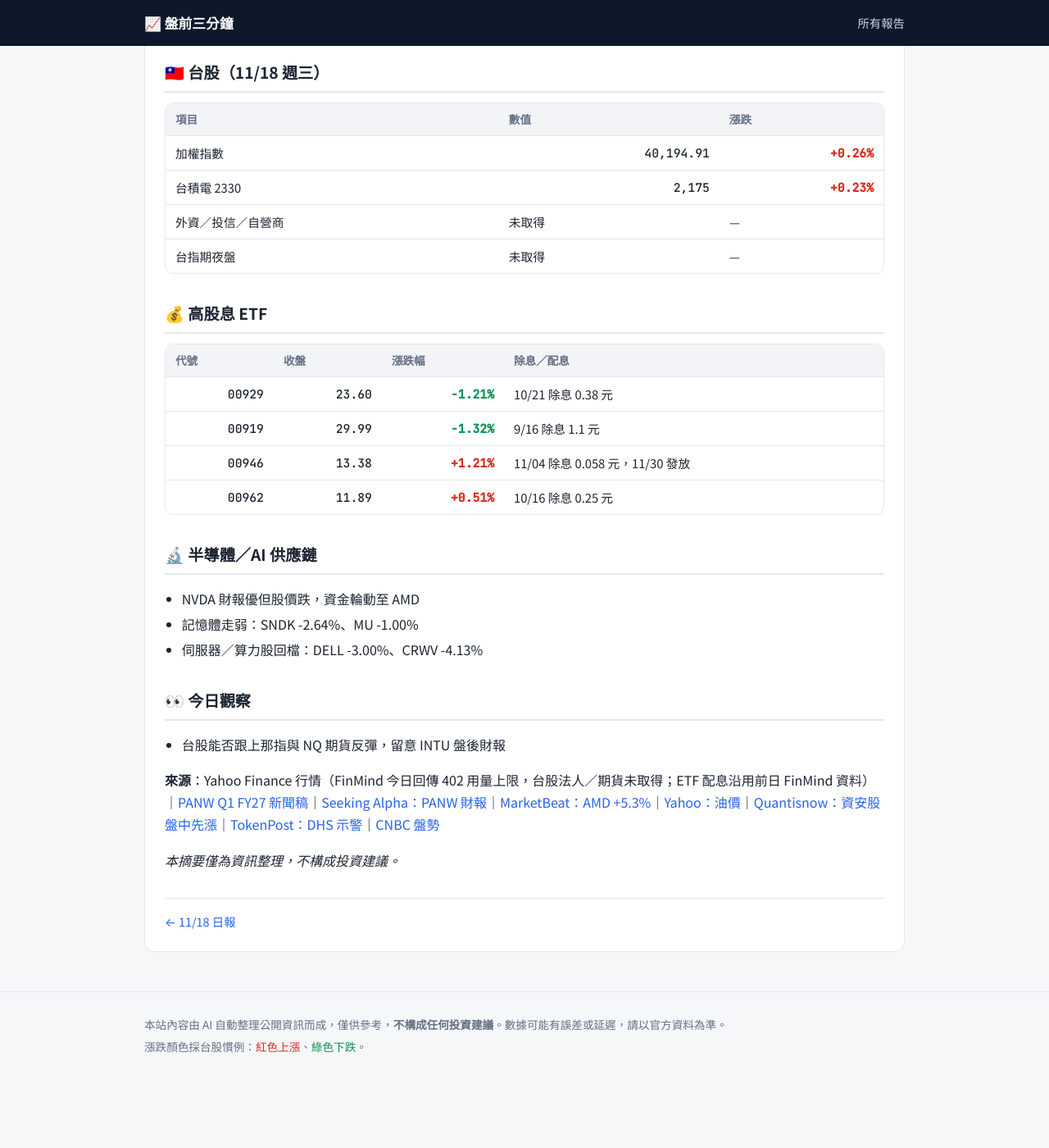
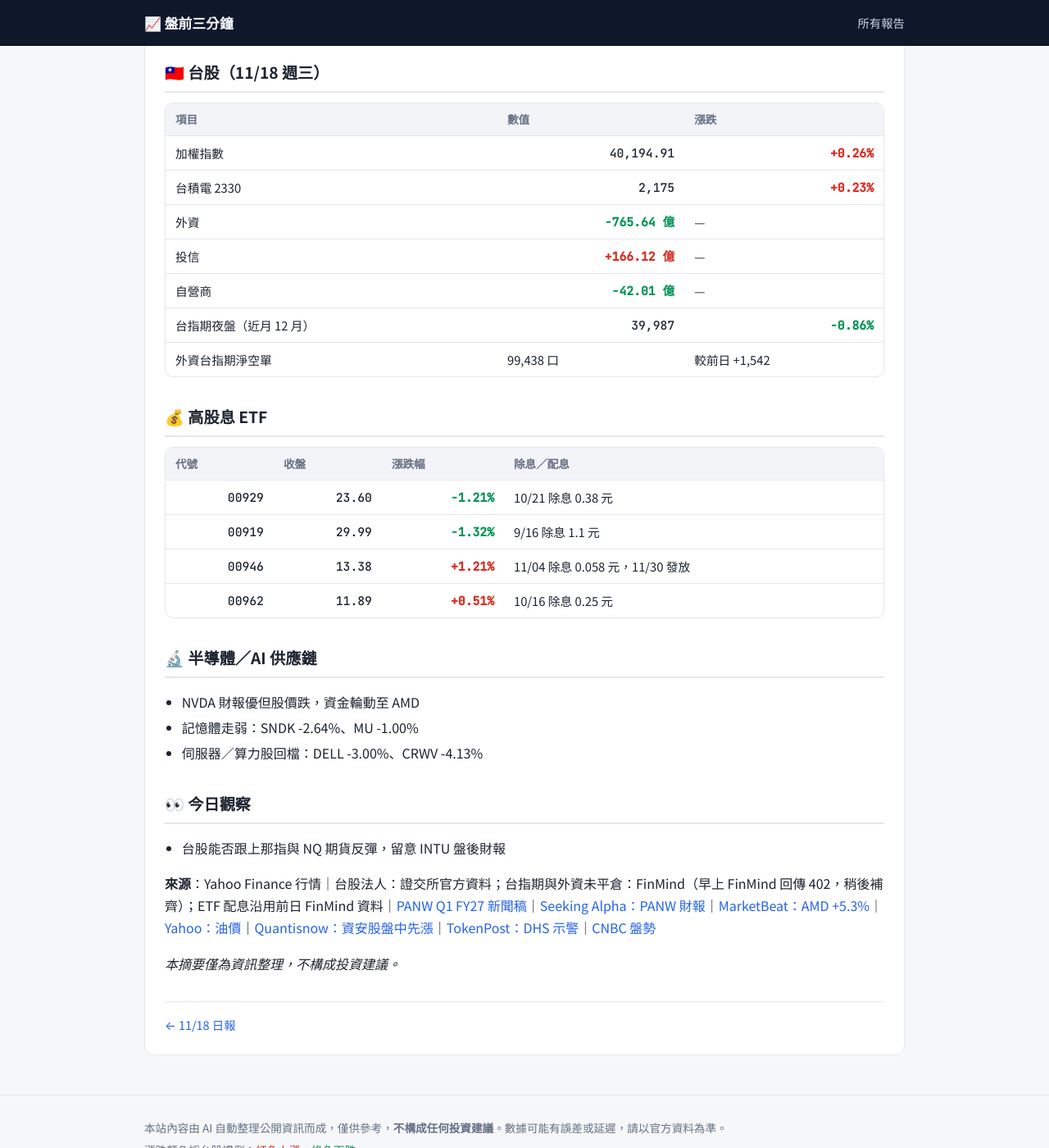
Before and after one commit to Hero7749/daily-report, a Jekyll site: the page built from _posts/2026-11-19-market.md, in a window 1280 px wide and 1400 px high, scrolled down 2225 px. Shown: the whole window at 82% size. Built offline with Jekyll 4.4.1, drawn with Linux system fonts in a browser that asks for light colours; before the commit the page ends 3558 px from its top, so only the background shows below that.

Commit message:
更新 2026-11-19 投資市場摘要：補上台股法人與期貨資料

```diff
--- a/_posts/2026-11-19-market.md
+++ b/_posts/2026-11-19-market.md
@@ -77,8 +77,11 @@ kind: 日報
 |---|---|---|
 | 加權指數 | 40,194.91 | +0.26% |
 | 台積電 2330 | 2,175 | +0.23% |
-| 外資／投信／自營商 | 未取得 | — |
-| 台指期夜盤 | 未取得 | — |
+| 外資 | -765.64 億 | — |
+| 投信 | +166.12 億 | — |
+| 自營商 | -42.01 億 | — |
+| 台指期夜盤（近月 12 月）| 39,987 | -0.86% |
+| 外資台指期淨空單 | 99,438 口 | 較前日 +1,542 |
 
 ## 💰 高股息 ETF
 
@@ -97,6 +100,6 @@ kind: 日報
 ## 👀 今日觀察
 - 台股能否跟上那指與 NQ 期貨反彈，留意 INTU 盤後財報
 
-**來源**：Yahoo Finance 行情（FinMind 今日回傳 402 用量上限，台股法人／期貨未取得；ETF 配息沿用前日 FinMind 資料）｜[PANW Q1 FY27 新聞稿](https://investors.paloaltonetworks.com/news-releases/news-release-details/palo-alto-networks-reports-fiscal-first-quarter-2027-financial)｜[Seeking Alpha：PANW 財報](https://seekingalpha.com/news/4674388-palo-alto-surges-after-q1-results-increases-full-year-guidance)｜[MarketBeat：AMD +5.3%](https://www.marketbeat.com/instant-alerts/price-advanced-micro-devices-nasdaq-amd-stock-jumps-53-heres-what-happened-2026-11-18/)｜[Yahoo：油價](https://finance.yahoo.com/energy/articles/current-price-oil-november-18-114521941.html)｜[Quantisnow：資安股盤中先漲](https://www.quantisnow.com/articles/palo-alto-and-cyber-peers-rallied-hours-before-earnings-so-the-report-was-not-the-cause)｜[TokenPost：DHS 示警](https://www.tokenpost.com/news/investing/60639)｜[CNBC 盤勢](https://www.cnbc.com/2026/11/17/stock-market-today-live-updates.html)
+**來源**：Yahoo Finance 行情｜台股法人：證交所官方資料；台指期與外資未平倉：FinMind（早上 FinMind 回傳 402，稍後補齊）；ETF 配息沿用前日 FinMind 資料｜[PANW Q1 FY27 新聞稿](https://investors.paloaltonetworks.com/news-releases/news-release-details/palo-alto-networks-reports-fiscal-first-quarter-2027-financial)｜[Seeking Alpha：PANW 財報](https://seekingalpha.com/news/4674388-palo-alto-surges-after-q1-results-increases-full-year-guidance)｜[MarketBeat：AMD +5.3%](https://www.marketbeat.com/instant-alerts/price-advanced-micro-devices-nasdaq-amd-stock-jumps-53-heres-what-happened-2026-11-18/)｜[Yahoo：油價](https://finance.yahoo.com/energy/articles/current-price-oil-november-18-114521941.html)｜[Quantisnow：資安股盤中先漲](https://www.quantisnow.com/articles/palo-alto-and-cyber-peers-rallied-hours-before-earnings-so-the-report-was-not-the-cause)｜[TokenPost：DHS 示警](https://www.tokenpost.com/news/investing/60639)｜[CNBC 盤勢](https://www.cnbc.com/2026/11/17/stock-market-today-live-updates.html)
 
 *本摘要僅為資訊整理，不構成投資建議。*
```
